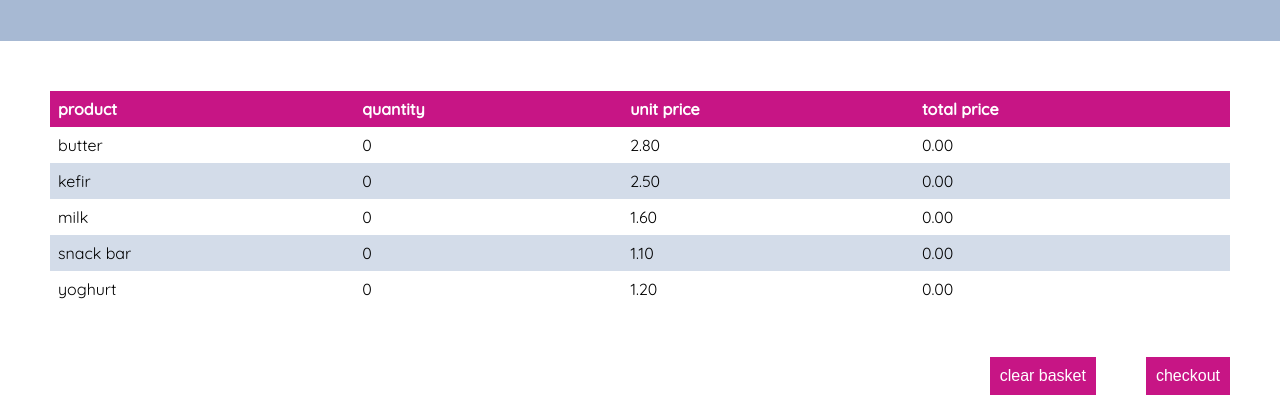
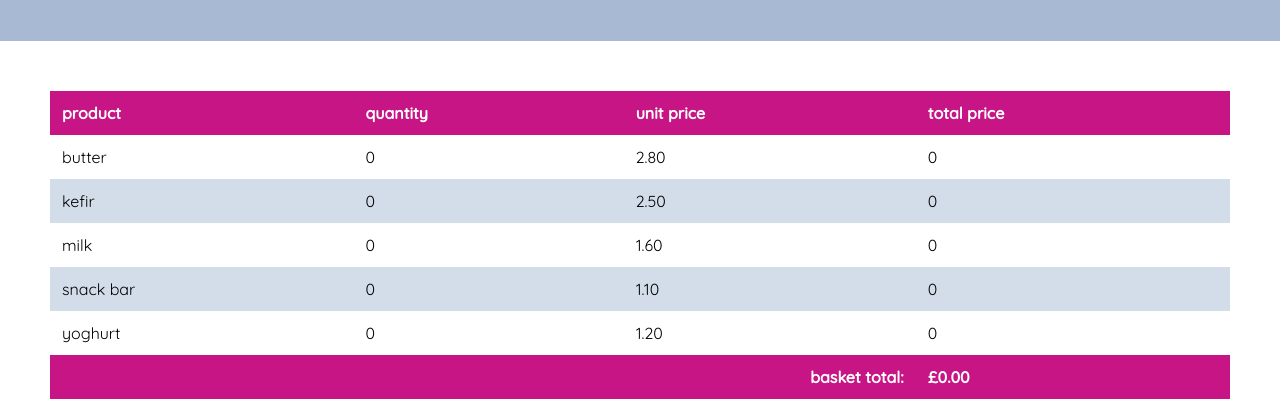
Before and after one commit to theEmpressEllaseen/theEmpressEllaseen.github.io, a plain HTML site: page basket.html in a window 1280 px wide. Shown: the part 395-800 px from the top of the page. Drawn offline with nearby package versions, Linux system fonts and the light colour scheme.

Commit message:
Added footer to basket table

```diff
--- a/basket.html
+++ b/basket.html
@@ -42,7 +42,7 @@
       </div>
     </header>
 
-    <div class="table">
+    <div class="table-container">
       <table>
         <thead>
         <tr>
@@ -85,6 +85,13 @@
           <td class="total-price">0</td>
         </tr>
         </tbody>
+
+        <tfoot>
+        <tr id="total">
+          <th colspan="3">basket total:</th>
+          <td>£0.00</td>
+        </tr>
+        </tfoot>
       </table>
     </div>
 
--- a/css/global.css
+++ b/css/global.css
@@ -163,7 +163,7 @@ input:focus {
   text-align: justify;
 }
 
-.table {
+.table-container {
   display: flex;
   justify-content: center;
   align-items: center;
@@ -178,7 +178,7 @@ table {
 
 th, td {
   text-align: left;
-  padding: 8px;
+  padding: 12px;
 }
 
 tr:nth-child(even) {
@@ -188,6 +188,16 @@ tr:nth-child(even) {
 th {
   background-color: mediumvioletred;
   color: white;
+}
+
+#total th {
+  text-align: right;
+}
+
+#total * {
+  background-color: mediumvioletred;
+  color: white;
+  font-weight: bold;
 }
 
 .button-container {
--- a/script/script.js
+++ b/script/script.js
@@ -131,4 +131,11 @@ $(document).ready(function(){
         localStorage.setItem("yoghurt", "0");
         location.reload();
     })
+
+    let basketTotal = 0;
+    $(".table-container table tbody tr ).each(function(index) {
+        basketTotal += $(this)children().eq(1).text() *1;
+        return basketTotal;
+    });
+    $("#total > td").text(basketTotal.toFixed(2));
 });
```
Also changed, not shown: yoghurt.html (+1 -1 lines).
